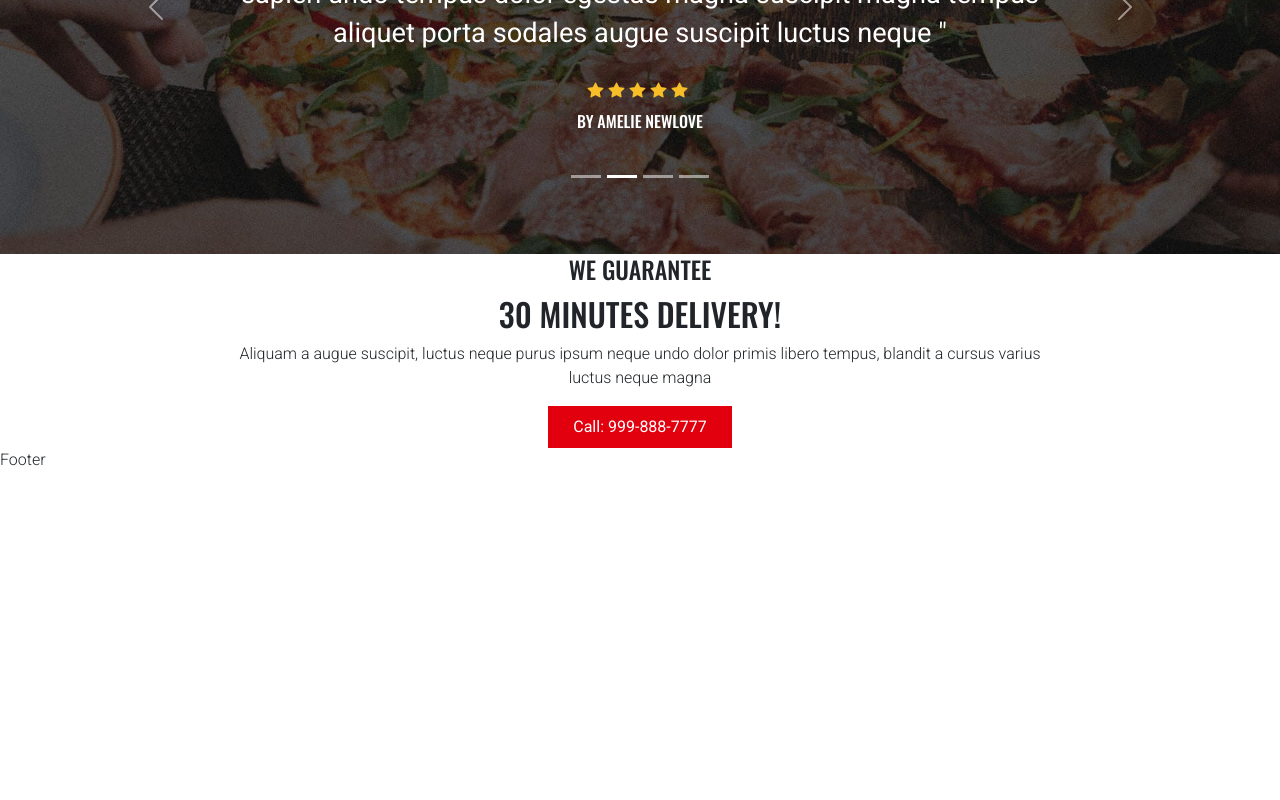
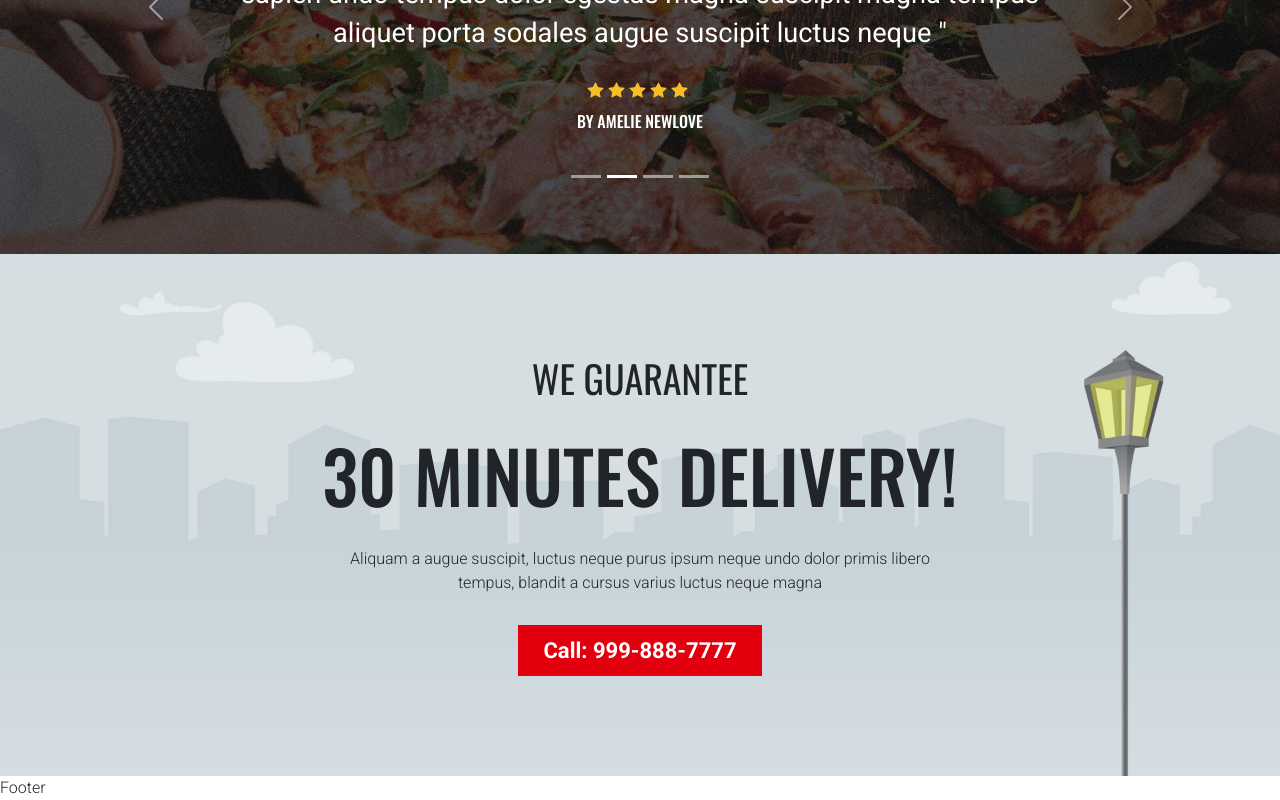
Before and after one commit to CostaLacoste/Food-delivery-website, a React (Create React App) app: page / in a window 1280 px wide. Shown: the part 7182-7982 px from the top of the page. Before the commit the page ends 7654 px from the top, so only its background shows below. Built offline with nearby package versions, Linux system fonts and the light colour scheme.

Commit message:
Contact section is done

```diff
--- a/src/Styles/HomeStyle.css
+++ b/src/Styles/HomeStyle.css
@@ -290,10 +290,41 @@
     margin-bottom: 2rem;
 }
 
+/* Home contact */
+.contact_section{
+    background: url('../Assets/assets/footer/banner-1.jpg') no-repeat center center;
+    background-size: cover;
+    padding-top: 100px;
+    padding-bottom: 100px;
+}
+.contact_section h4{
+    font-size: 2.375rem;
+    font-weight: 400;
+    margin-bottom: 25px;
+}
+.contact_section h2{
+    font-size: 4.5rem;
+    margin-bottom: 25px;
+}
+.contact_section p{
+    width: 70%;
+    margin: 0 auto 30px;
+}
+.contact_section a{
+    font-size: 22px;
+    font-weight: 700;
+}
+
 /* Media query modiles */
 @media (max-width: 1200px){
     .promotion_section h2{
         font-size: 2.25rem;
+    }
+    .contact_section h2{
+        font-size: 3.5rem;
+    }
+    .contact_section p{
+        width: 100%;
     }
 }
 
```
